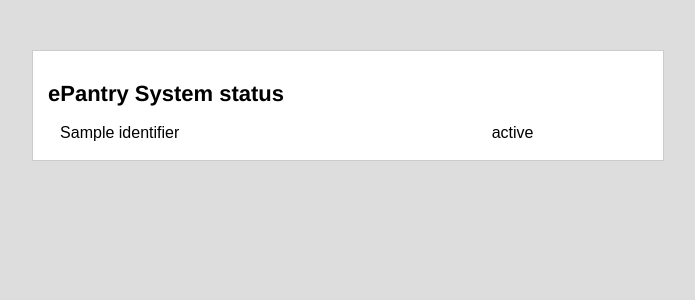
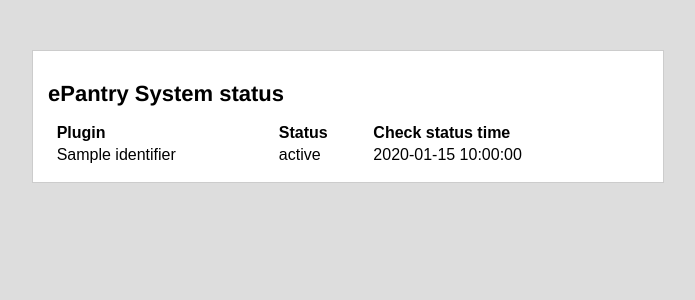
Before and after one commit to revsys/django-health-check, a Python web app: template health_check/templates/health_check/dashboard.html in a window 1280 px wide. Shown: the top 300 px of the page, without its empty margins (292-987 px from the left). Run offline with Jinja, Linux system fonts and the light colour scheme; the template is opened without the code that fills it: most values are stand-ins (such as "Sample title", 1, 10 or a date in 2020).

Commit message:
Added check status time

```diff
--- a/health_check/templates/health_check/dashboard.html
+++ b/health_check/templates/health_check/dashboard.html
@@ -30,6 +30,10 @@
             font-family: 'Helvetica Neue', 'Helvetica', 'Arial', sans-serif;
             font-size: 22px;
         }
+        th
+        {
+            text-align: left;
+        }
         td.status_1, td.status_True
         {
             background-color: #0f0;
@@ -50,11 +54,18 @@
     <div class="container">
     <h1>ePantry System status</h1>
         <table>
+            <tr>
+                <th></th>
+                <th>Plugin</th>
+                <th>Status</th>
+                <th>Check status time</th>
+            </tr>
         {% for plugin in plugins %}
             <tr>
                 <td class="status_{{ plugin.status }}"></td>
                 <td>{{ plugin.identifier }}</td>
                 <td>{{ plugin.pretty_status }}</td>
+                <td>{{ plugin.check_status_time }}</td>
             </tr>
         {% endfor %}
         </table>
```
Also changed, not shown: health_check/backends/base.py (+10 -0 lines).
